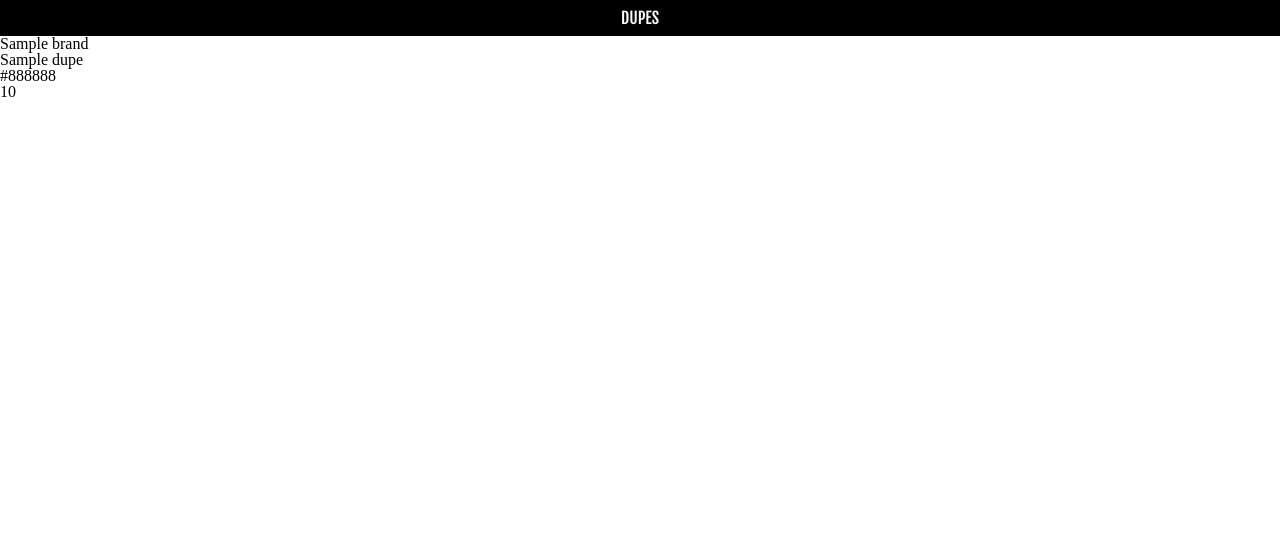
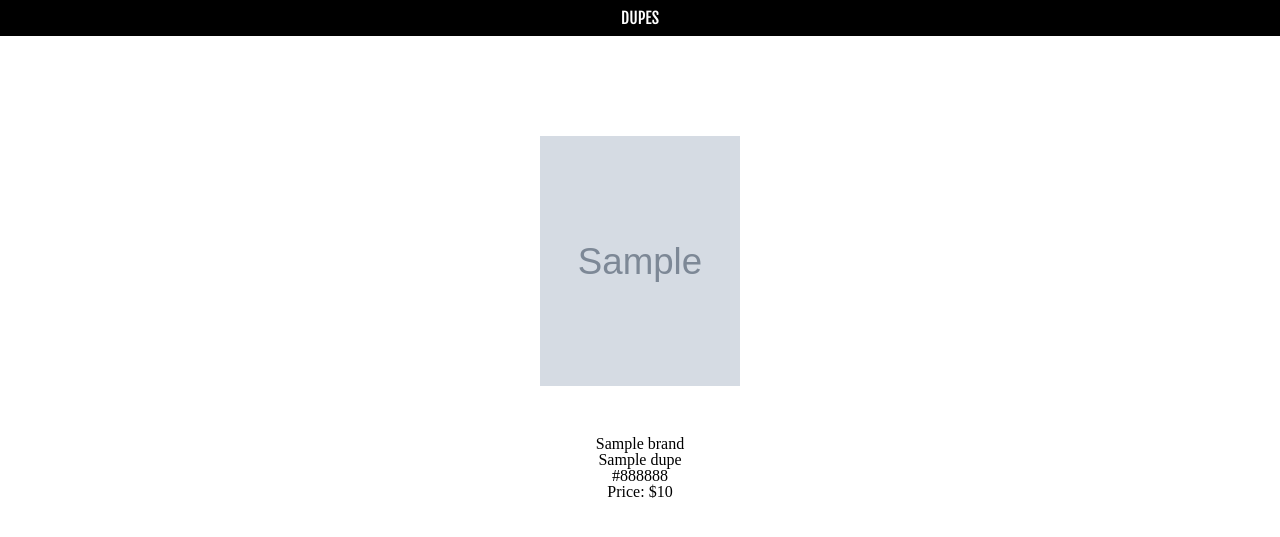
Before and after one commit to tealiie/dupes, a Node server app: template views/dupes.hbs in a window 1280 px wide. Shown: the part 160-697 px from the top of the page. Run offline with Node 20, Linux system fonts and the light colour scheme; the template is opened without the code that fills it: most values are stand-ins (such as "Sample title", 1, 10 or a date in 2020); grey boxes marked "Sample" are stand-in pictures; some libraries are stand-ins or nearby versions.

Commit message:
finish styling

```diff
--- a/public/main.css
+++ b/public/main.css
@@ -89,3 +89,25 @@ img {
 	width: 200px;
 	height: 250px;
 }
+
+.dupes {
+	display: flex;
+	flex-wrap: wrap;
+	margin: 20px;
+	text-align: center;
+	justify-content: center;
+}
+
+.item {
+	display: flex;
+		flex-wrap: wrap;
+	height: 300px;
+	width: 250px;
+	padding: 30px;
+	justify-content: center;
+}
+
+.item img {
+	width: 200px;
+	height: 250px;
+}
--- a/routes.js
+++ b/routes.js
@@ -53,7 +53,7 @@ function products (req, res) {
 function dupes (req, res) {
   knex('dupes')
   .join('products', 'dupes.product_id', '=', 'products.id')
-  .select('products.id', 'dupes.product_id', 'dupes.brand', 'dupes.name', 'dupes.colour', 'dupes.price')
+  .select('products.id', 'dupes.product_id', 'dupes.brand', 'dupes.name', 'dupes.colour', 'dupes.price', 'dupes.image')
   .where('products.id', '=', req.params.id)
   .then(function (dupes) {
     res.render('dupes', { dupes: dupes })
--- a/views/dupes.hbs
+++ b/views/dupes.hbs
@@ -18,14 +18,16 @@
 
     <div class="dupes">
       {{#each dupes}}
+      <div class="item">
+        <img src="{{image}}" alt="Picture" />
         <ul>
-        <li>{{brand}}</li>
-        <li>{{name}}</li>
-        <li>{{colour}}</li>
-        <li>{{price}}</li>
+          <li>{{brand}}</li>
+          <li>{{name}}</li>
+          <li>{{colour}}</li>
+          <li>Price: ${{price}}</li><br><br>
         </ul>
+      </div>
       {{/each}}
     </div>
-
   </body>
 </html>
--- a/views/products.hbs
+++ b/views/products.hbs
@@ -22,8 +22,8 @@
           <img src="{{image}}" alt="Picture" />
           <ul>
             <li>{{name}}</li>
-          <li><strong>Colour: <a href=dupes/{{id}}>{{colour}}</a></strong></li>
-          <li><strong>Price:</strong> ${{price}}</li><br><br>
+            <li>Colour: <a href=dupes/{{id}}>{{colour}}</a></li>
+            <li>Price: ${{price}}</li><br><br>
           </ul>
       </div>
       {{/each}}
```
Also changed, not shown: seeds/dupes.js (+7 -7 lines), dev.sqlite3, migrations/20160922152912_dupes.js, public/dupes/cozy.png (added), public/dupes/hooked_on_pink.png (added), public/dupes/in_love_with_ginger.png (added), 2 other files.
